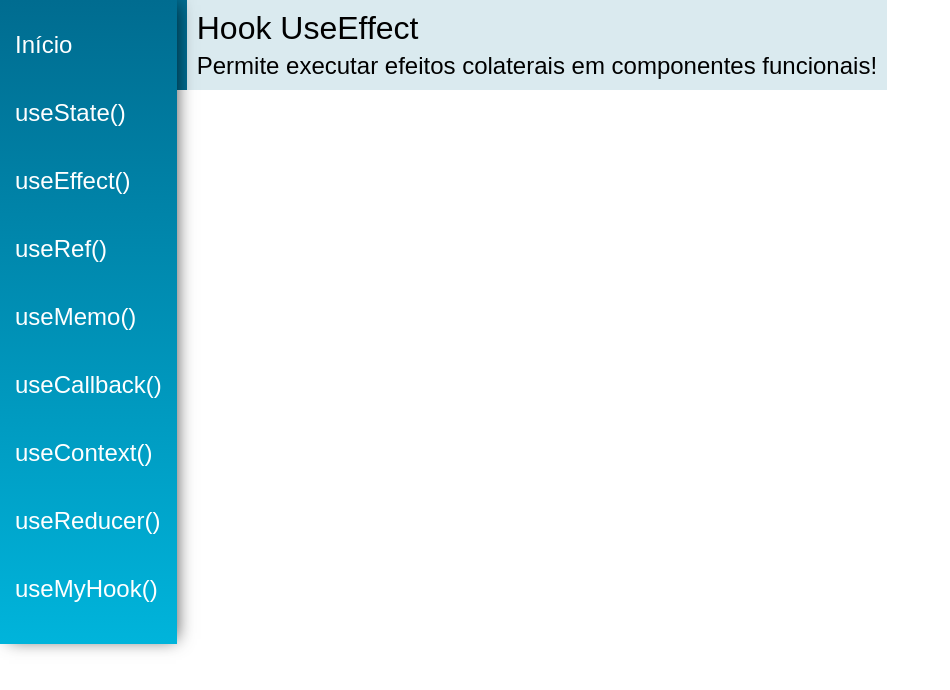
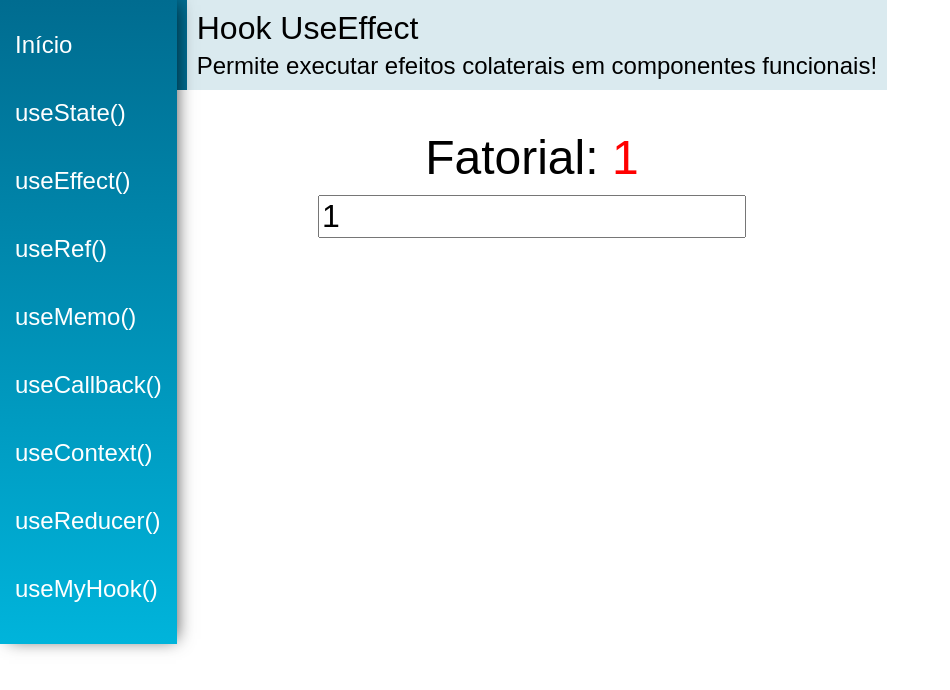
Before and after one commit to Lukas656/Navegacao-react-router, a React (Create React App) app: page /useEffect in a window 1280 px wide. Shown: the top 690 px of the page, without its empty margins (0-950 px from the left). Built offline with nearby package versions, Linux system fonts and the light colour scheme.

Commit message:
UseEffect

```diff
--- a/src/views/examples/UseEffect.jsx
+++ b/src/views/examples/UseEffect.jsx
@@ -1,13 +1,54 @@
-import React from 'react'
+import React, { useEffect, useState } from 'react'
 import PageTitle from '../../components/layout/PageTitle'
 
 const UseEffect = (props) => {
+
+    const [number, setNumber] = useState(1)
+    const [fatorial, setFatorial] = useState(1)
+
+
+    function calcFatorial(num){
+        const n = parseInt(num)
+        if(n < 0) return -1
+        if(n === 0) return 1
+        return calcFatorial(n - 1)*n
+    }
+
+
+    useEffect(function(){
+        setFatorial(calcFatorial(number))
+    },[number])
+
+    useEffect(function(){
+        if(fatorial > 10000){
+            document.title = 'UseEffect !!!'
+        }
+    }, [fatorial])
+
+
+
     return (
         <div className="UseEffect">
             <PageTitle
                 title="Hook UseEffect"
                 subtitle="Permite executar efeitos colaterais em componentes funcionais!"
             />
+            <sectionTitle title='Exercicio #01'/>
+            <div className='center'>
+                <div>
+                    <span className='text'>Fatorial: </span>
+                    <span className='text red'>{fatorial === -1 ? 'Não Existe': fatorial}</span>
+                </div>
+                <input type='number' className='input'
+                    value={number} onChange={e => setNumber(e.target.value)}
+                ></input>
+            </div>
+            <sectionTitle title='Exercicio #02'/>
+            <div className='center'>
+
+            </div>
+
+
         </div>
     )
 }
```
